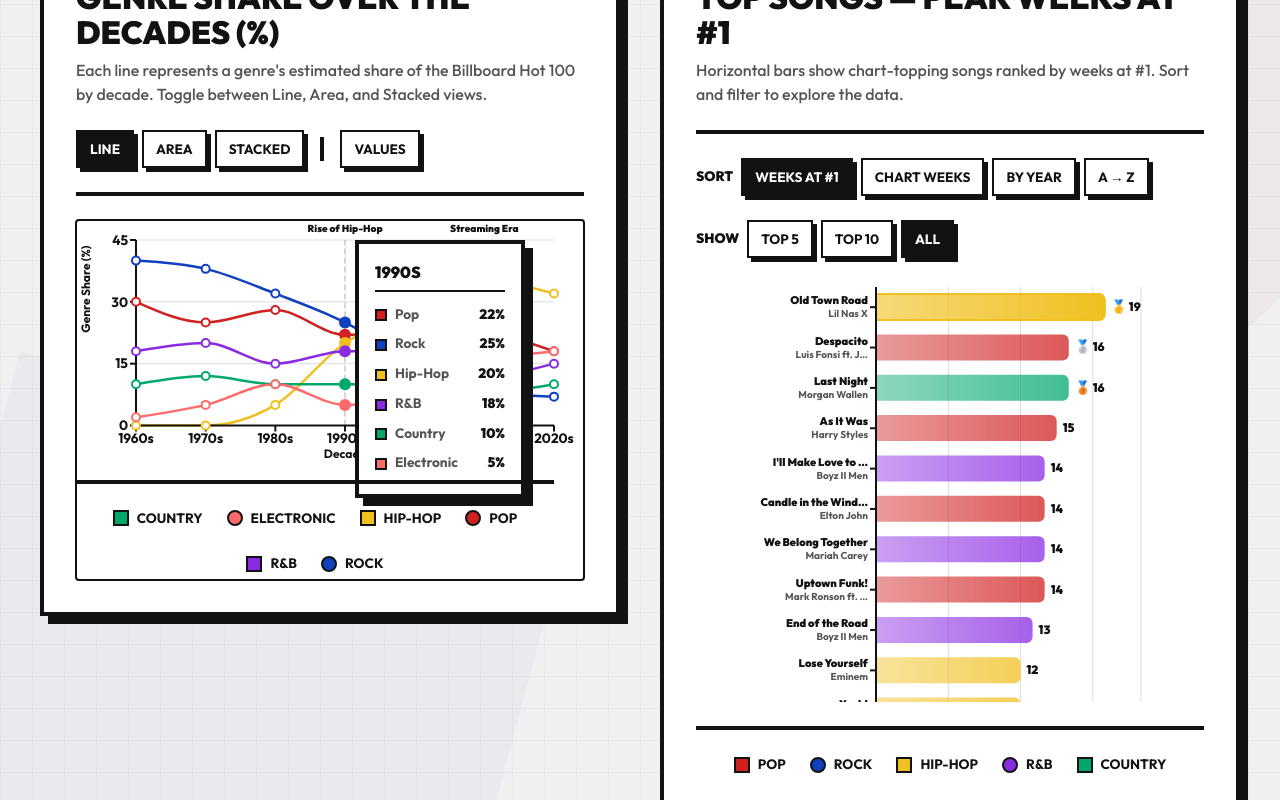
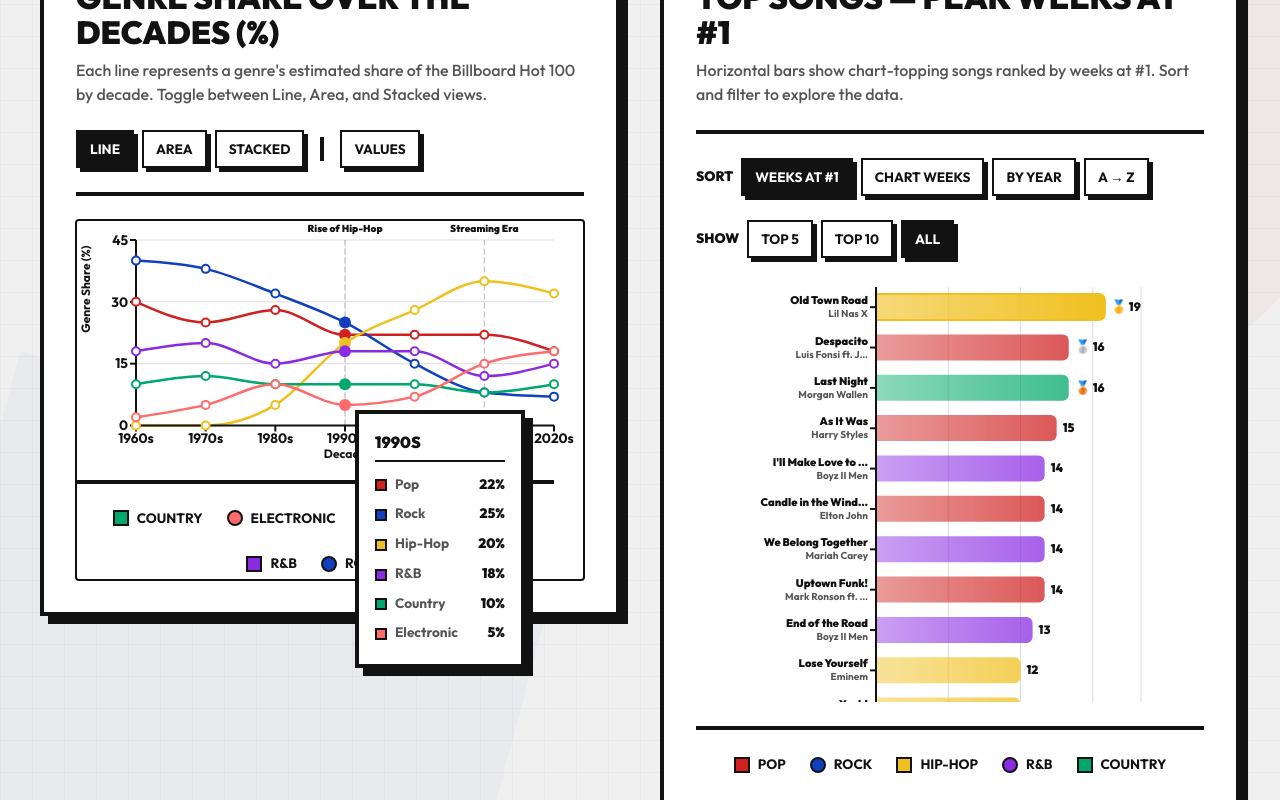
Before and after one commit to Sai-Yarla/SEG3125-Assignment-5, a React (Vite) app: page / in a window 1280 px wide. Both pictures are taken after a click on the element 330 px from the left and 1580 px from the top of the page. Shown: the part 1180-1980 px from the top of the page. Built offline with nearby package versions, Linux system fonts and the light colour scheme.

Commit message:
fix: Resolve tooltip z-index and clipping issues

```diff
--- a/src/components/GenreTrendChart.jsx
+++ b/src/components/GenreTrendChart.jsx
@@ -150,7 +150,7 @@
               style: { fill: "#121212", fontSize: 12, fontFamily: "Outfit, sans-serif", fontWeight: 700 },
             }}
           />
-          <Tooltip content={<GenreTooltip t={t} />} cursor={{ stroke: "rgba(0,0,0,0.05)" }} />
+          <Tooltip content={<GenreTooltip t={t} />} cursor={{ stroke: "rgba(0,0,0,0.05)" }} allowEscapeViewBox={{ x: true, y: true }} />
           <Legend content={(props) => renderLegend(props, t)} />
 
           {/* Reference line annotations */}
--- a/src/components/TopSongsChart.jsx
+++ b/src/components/TopSongsChart.jsx
@@ -262,6 +262,7 @@
               <Tooltip
                 content={<SongTooltip t={t} />}
                 cursor={{ fill: "rgba(0,0,0,0.03)" }}
+                allowEscapeViewBox={{ x: true, y: true }}
               />
               <Bar
                 dataKey={dataKey}
--- a/src/index.css
+++ b/src/index.css
@@ -838,6 +838,11 @@
   vertical-align: middle;
 }
 
+/* Ensure tooltips are never hidden behind other relative elements */
+.recharts-tooltip-wrapper {
+  z-index: 9999 !important;
+}
+
 /* ───────────────────── Footer ───────────────────── */
 .footer {
   margin-top: 4rem;
```
